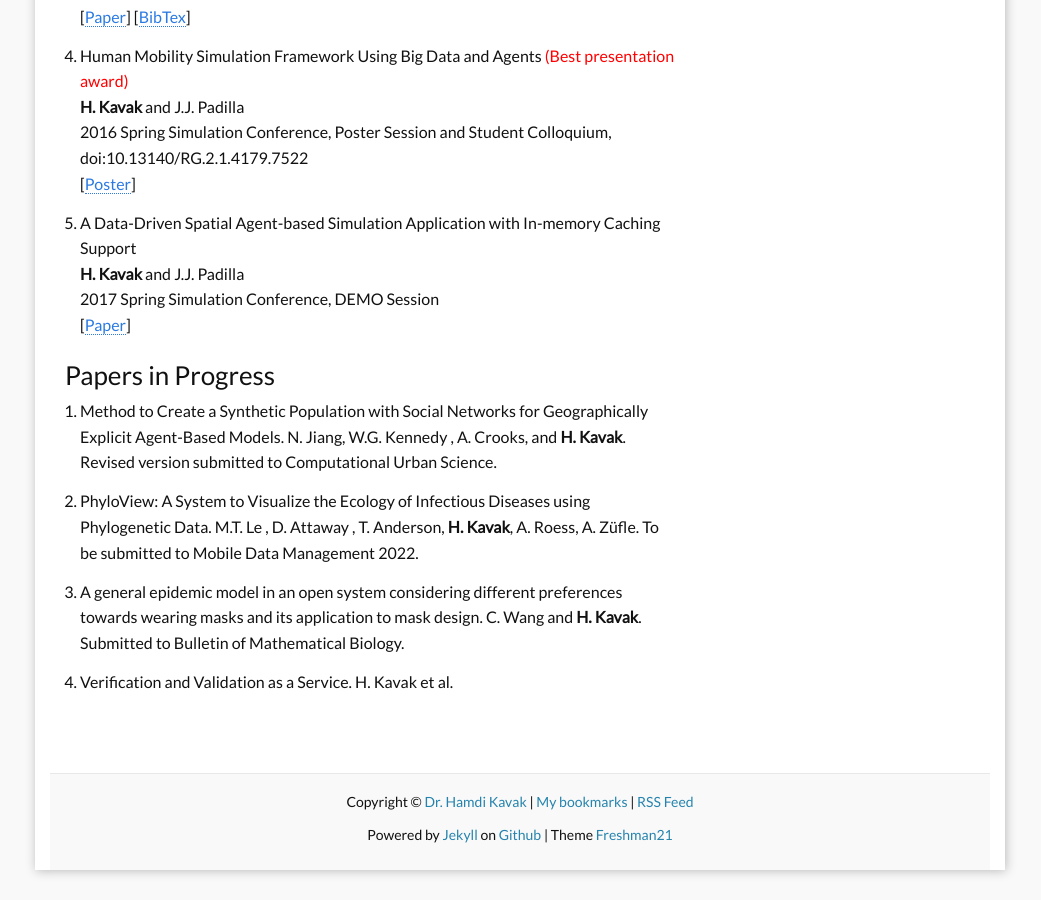
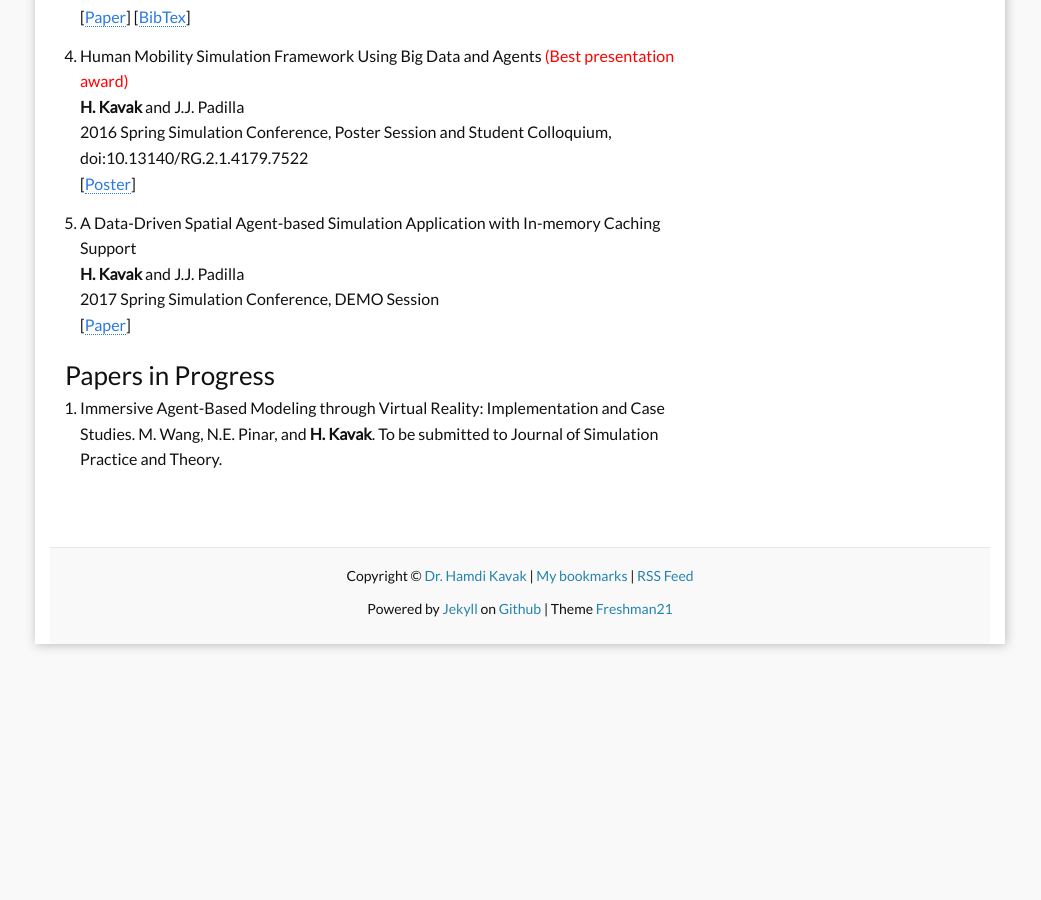
Before and after one commit to hamdikavak/hamdikavak.github.io, a Jekyll site: the page built from c5_publications.md, in a window 1280 px wide and 900 px high, scrolled down 11535 px. Shown: the whole window, without its empty margins (120-1161 px from the left). Built offline with Jekyll 4.4.1, drawn with Linux system fonts in a browser that asks for light colours; nearby versions of some CDN libraries; after the commit the page ends 12209 px from its top, so only the background shows below that.

Commit message:
Replace remaining Papers in Progress with new VR paper
Removed four stale entries (synthetic population resubmission, PhyloView,
mask-design epidemic model resubmission, Verification and Validation as a
Service) and added the new in-progress paper:

Immersive Agent-Based Modeling through Virtual Reality: Implementation and
Case Studies. M. Wang, N.E. Pinar, and H. Kavak. To be submitted to Journal
of Simulation Practice and Theory.

```diff
--- a/c5_publications.md
+++ b/c5_publications.md
@@ -508,10 +508,4 @@ This page showcases my publications, organized by categories such as journal art
 
 ### Papers in Progress
 
-1. Method to Create a Synthetic Population with Social Networks for Geographically Explicit Agent-Based Models. N. Jiang, W.G. Kennedy , A. Crooks, and <strong>H. Kavak</strong>. Revised version submitted to Computational Urban Science.
-
-2. PhyloView: A System to Visualize the Ecology of Infectious Diseases using Phylogenetic Data. M.T. Le , D. Attaway , T. Anderson, <strong>H. Kavak</strong>, A. Roess, A. Züfle. To be submitted to Mobile Data Management 2022.
-
-2. A general epidemic model in an open system considering different preferences towards wearing masks and its application to mask design. C. Wang and <strong>H. Kavak</strong>. Submitted to Bulletin of Mathematical Biology.
-
-5. Verification and Validation as a Service. H. Kavak et al.
+1. Immersive Agent-Based Modeling through Virtual Reality: Implementation and Case Studies. M. Wang, N.E. Pinar, and <strong>H. Kavak</strong>. To be submitted to Journal of Simulation Practice and Theory.
```
